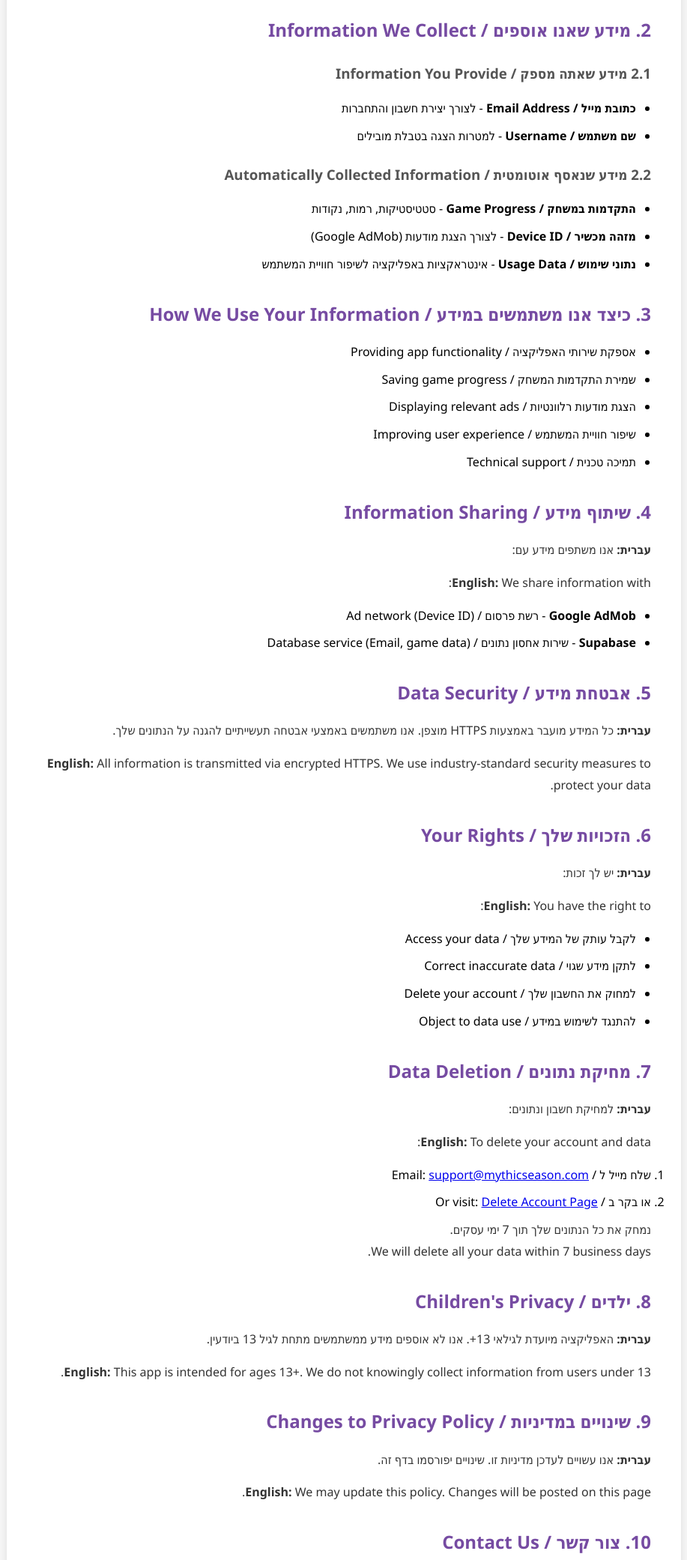
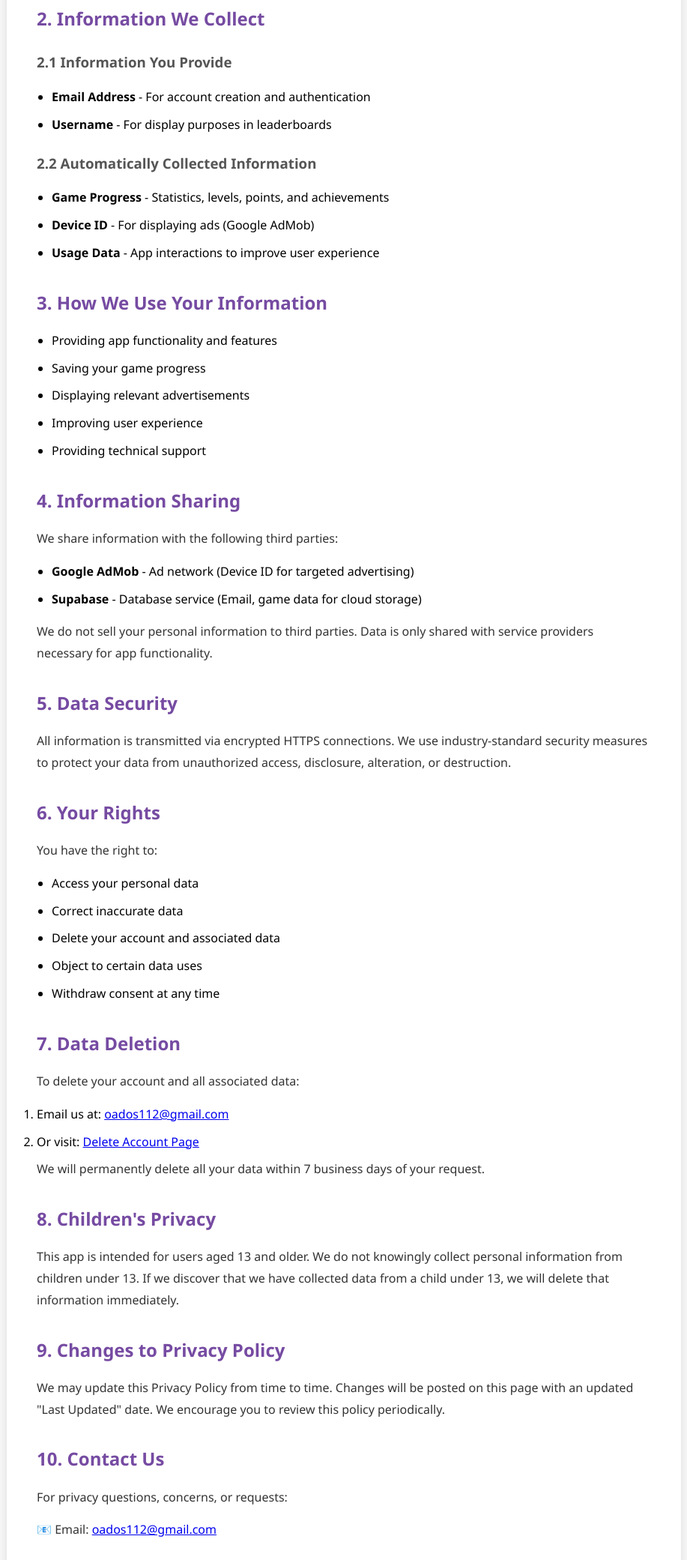
Before and after one commit to oados112/mythicseaeon-app, a plain HTML site: page privacy.html in a window 1280 px wide. Shown: the part 355-2436 px from the top of the page at 75% size, without its empty margins (181-1098 px from the left). Drawn offline with Linux system fonts and the light colour scheme.

Commit message:
Update privacy.html

```diff
--- a/privacy.html
+++ b/privacy.html
@@ -1,5 +1,5 @@
 <!DOCTYPE html>
-<html lang="he" dir="rtl">
+<html lang="en">
 <head>
     <meta charset="UTF-8">
     <meta name="viewport" content="width=device-width, initial-scale=1.0">
@@ -44,7 +44,7 @@
         }
         ul {
             margin: 15px 0;
-            padding-right: 20px;
+            padding-left: 20px;
         }
         li {
             margin-bottom: 8px;
@@ -67,119 +67,96 @@
 </head>
 <body>
     <div class="container">
-        <h1>מדיניות פרטיות - Privacy Policy</h1>
+        <h1>Privacy Policy - Mythic Season</h1>
         <p class="last-updated">Last Updated: January 31, 2025</p>
 
-        <h2>1. מבוא / Introduction</h2>
+        <h2>1. Introduction</h2>
         <p>
-            <strong>עברית:</strong> ברוכים הבאים ל-Mythic Season. אנו מכבדים את פרטיותך ומחויבים להגן על המידע האישי שלך.
-        </p>
-        <p>
-            <strong>English:</strong> Welcome to Mythic Season. We respect your privacy and are committed to protecting your personal information.
+            Welcome to Mythic Season. We respect your privacy and are committed to protecting your personal information.
+            This Privacy Policy explains how we collect, use, and safeguard your data when you use our mobile application.
         </p>
 
-        <h2>2. מידע שאנו אוספים / Information We Collect</h2>
+        <h2>2. Information We Collect</h2>
 
-        <h3>2.1 מידע שאתה מספק / Information You Provide</h3>
+        <h3>2.1 Information You Provide</h3>
         <ul>
-            <li><strong>כתובת מייל / Email Address</strong> - לצורך יצירת חשבון והתחברות</li>
-            <li><strong>שם משתמש / Username</strong> - למטרות הצגה בטבלת מובילים</li>
+            <li><strong>Email Address</strong> - For account creation and authentication</li>
+            <li><strong>Username</strong> - For display purposes in leaderboards</li>
         </ul>
 
-        <h3>2.2 מידע שנאסף אוטומטית / Automatically Collected Information</h3>
+        <h3>2.2 Automatically Collected Information</h3>
         <ul>
-            <li><strong>התקדמות במשחק / Game Progress</strong> - סטטיסטיקות, רמות, נקודות</li>
-            <li><strong>מזהה מכשיר / Device ID</strong> - לצורך הצגת מודעות (Google AdMob)</li>
-            <li><strong>נתוני שימוש / Usage Data</strong> - אינטראקציות באפליקציה לשיפור חוויית המשתמש</li>
+            <li><strong>Game Progress</strong> - Statistics, levels, points, and achievements</li>
+            <li><strong>Device ID</strong> - For displaying ads (Google AdMob)</li>
+            <li><strong>Usage Data</strong> - App interactions to improve user experience</li>
         </ul>
 
-        <h2>3. כיצד אנו משתמשים במידע / How We Use Your Information</h2>
+        <h2>3. How We Use Your Information</h2>
         <ul>
-            <li>אספקת שירותי האפליקציה / Providing app functionality</li>
-            <li>שמירת התקדמות המשחק / Saving game progress</li>
-            <li>הצגת מודעות רלוונטיות / Displaying relevant ads</li>
-            <li>שיפור חוויית המשתמש / Improving user experience</li>
-            <li>תמיכה טכנית / Technical support</li>
+            <li>Providing app functionality and features</li>
+            <li>Saving your game progress</li>
+            <li>Displaying relevant advertisements</li>
+            <li>Improving user experience</li>
+            <li>Providing technical support</li>
         </ul>
 
-        <h2>4. שיתוף מידע / Information Sharing</h2>
+        <h2>4. Information Sharing</h2>
+        <p>We share information with the following third parties:</p>
+        <ul>
+            <li><strong>Google AdMob</strong> - Ad network (Device ID for targeted advertising)</li>
+            <li><strong>Supabase</strong> - Database service (Email, game data for cloud storage)</li>
+        </ul>
         <p>
-            <strong>עברית:</strong> אנו משתפים מידע עם:
+            We do not sell your personal information to third parties. Data is only shared with service providers
+            necessary for app functionality.
         </p>
+
+        <h2>5. Data Security</h2>
         <p>
-            <strong>English:</strong> We share information with:
+            All information is transmitted via encrypted HTTPS connections. We use industry-standard security measures
+            to protect your data from unauthorized access, disclosure, alteration, or destruction.
         </p>
+
+        <h2>6. Your Rights</h2>
+        <p>You have the right to:</p>
         <ul>
-            <li><strong>Google AdMob</strong> - רשת פרסום / Ad network (Device ID)</li>
-            <li><strong>Supabase</strong> - שירות אחסון נתונים / Database service (Email, game data)</li>
+            <li>Access your personal data</li>
+            <li>Correct inaccurate data</li>
+            <li>Delete your account and associated data</li>
+            <li>Object to certain data uses</li>
+            <li>Withdraw consent at any time</li>
         </ul>
 
-        <h2>5. אבטחת מידע / Data Security</h2>
+        <h2>7. Data Deletion</h2>
+        <p>To delete your account and all associated data:</p>
+        <ol>
+            <li>Email us at: <a href="mailto:oados112@gmail.com">oados112@gmail.com</a></li>
+            <li>Or visit: <a href="delete-account.html">Delete Account Page</a></li>
+        </ol>
         <p>
-            <strong>עברית:</strong> כל המידע מועבר באמצעות HTTPS מוצפן. אנו משתמשים באמצעי אבטחה תעשייתיים להגנה על הנתונים שלך.
-        </p>
-        <p>
-            <strong>English:</strong> All information is transmitted via encrypted HTTPS. We use industry-standard security measures to protect your data.
+            We will permanently delete all your data within 7 business days of your request.
         </p>
 
-        <h2>6. הזכויות שלך / Your Rights</h2>
+        <h2>8. Children's Privacy</h2>
         <p>
-            <strong>עברית:</strong> יש לך זכות:
-        </p>
-        <p>
-            <strong>English:</strong> You have the right to:
-        </p>
-        <ul>
-            <li>לקבל עותק של המידע שלך / Access your data</li>
-            <li>לתקן מידע שגוי / Correct inaccurate data</li>
-            <li>למחוק את החשבון שלך / Delete your account</li>
-            <li>להתנגד לשימוש במידע / Object to data use</li>
-        </ul>
-
-        <h2>7. מחיקת נתונים / Data Deletion</h2>
-        <p>
-            <strong>עברית:</strong> למחיקת חשבון ונתונים:
-        </p>
-        <p>
-            <strong>English:</strong> To delete your account and data:
-        </p>
-        <ol>
-            <li>שלח מייל ל / Email: <a href="mailto:support@mythicseason.com">support@mythicseason.com</a></li>
-            <li>או בקר ב / Or visit: <a href="delete-account.html">Delete Account Page</a></li>
-        </ol>
-        <p>
-            נמחק את כל הנתונים שלך תוך 7 ימי עסקים.<br>
-            We will delete all your data within 7 business days.
+            This app is intended for users aged 13 and older. We do not knowingly collect personal information
+            from children under 13. If we discover that we have collected data from a child under 13, we will
+            delete that information immediately.
         </p>
 
-        <h2>8. ילדים / Children's Privacy</h2>
+        <h2>9. Changes to Privacy Policy</h2>
         <p>
-            <strong>עברית:</strong> האפליקציה מיועדת לגילאי 13+. אנו לא אוספים מידע ממשתמשים מתחת לגיל 13 ביודעין.
-        </p>
-        <p>
-            <strong>English:</strong> This app is intended for ages 13+. We do not knowingly collect information from users under 13.
+            We may update this Privacy Policy from time to time. Changes will be posted on this page with an
+            updated "Last Updated" date. We encourage you to review this policy periodically.
         </p>
 
-        <h2>9. שינויים במדיניות / Changes to Privacy Policy</h2>
+        <h2>10. Contact Us</h2>
+        <p>For privacy questions, concerns, or requests:</p>
         <p>
-            <strong>עברית:</strong> אנו עשויים לעדכן מדיניות זו. שינויים יפורסמו בדף זה.
-        </p>
-        <p>
-            <strong>English:</strong> We may update this policy. Changes will be posted on this page.
+            📧 Email: <a href="mailto:oados112@gmail.com">oados112@gmail.com</a>
         </p>
 
-        <h2>10. צור קשר / Contact Us</h2>
-        <p>
-            <strong>עברית:</strong> לשאלות או בקשות בנושא פרטיות:
-        </p>
-        <p>
-            <strong>English:</strong> For privacy questions or requests:
-        </p>
-        <p>
-            📧 Email: <a href="mailto:support@mythicseason.com">support@mythicseason.com</a>
-        </p>
-
-        <a href="index.html" class="back-link">← חזרה לדף הבית / Back to Home</a>
+        <a href="index.html" class="back-link">← Back to Home</a>
     </div>
 </body>
 </html>
```
